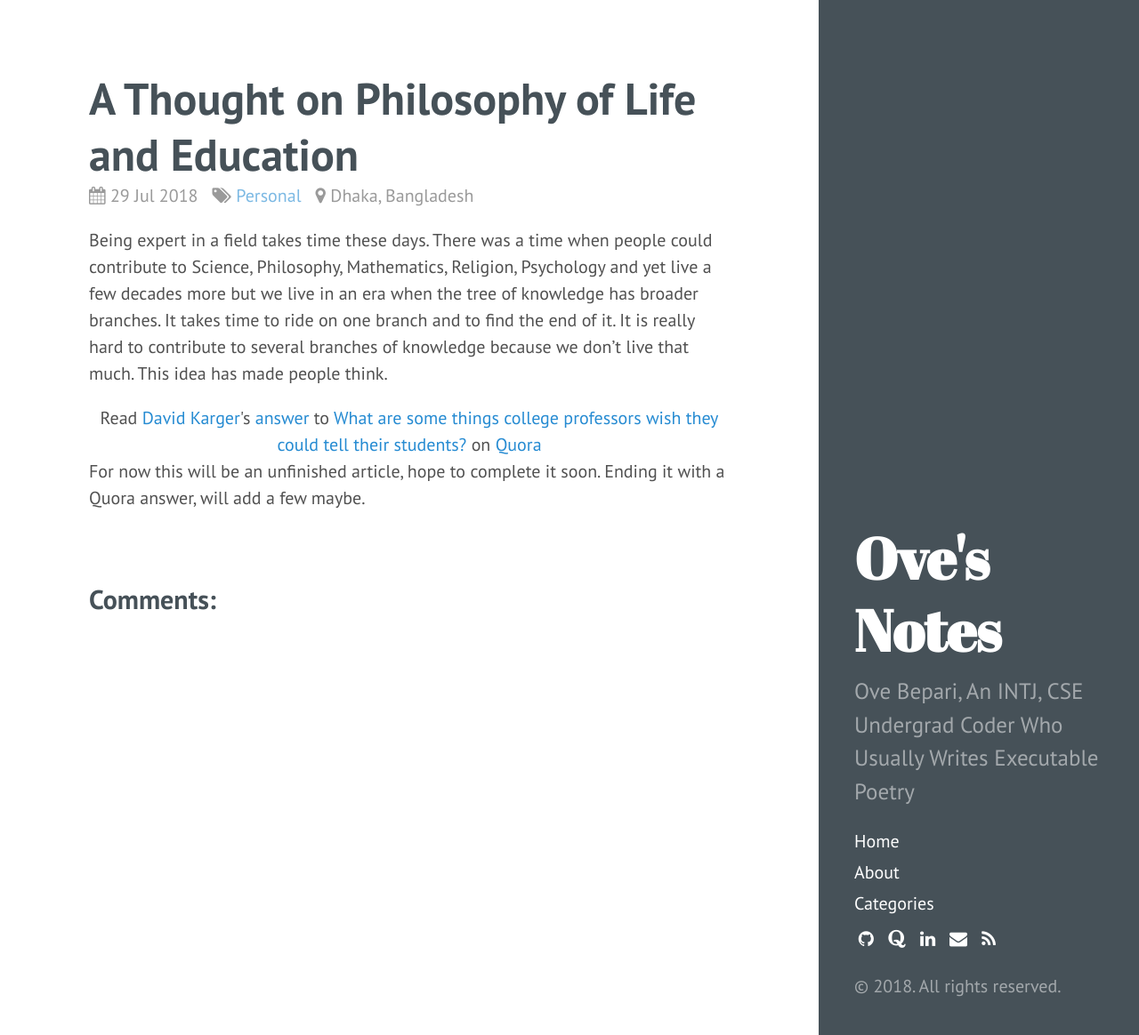
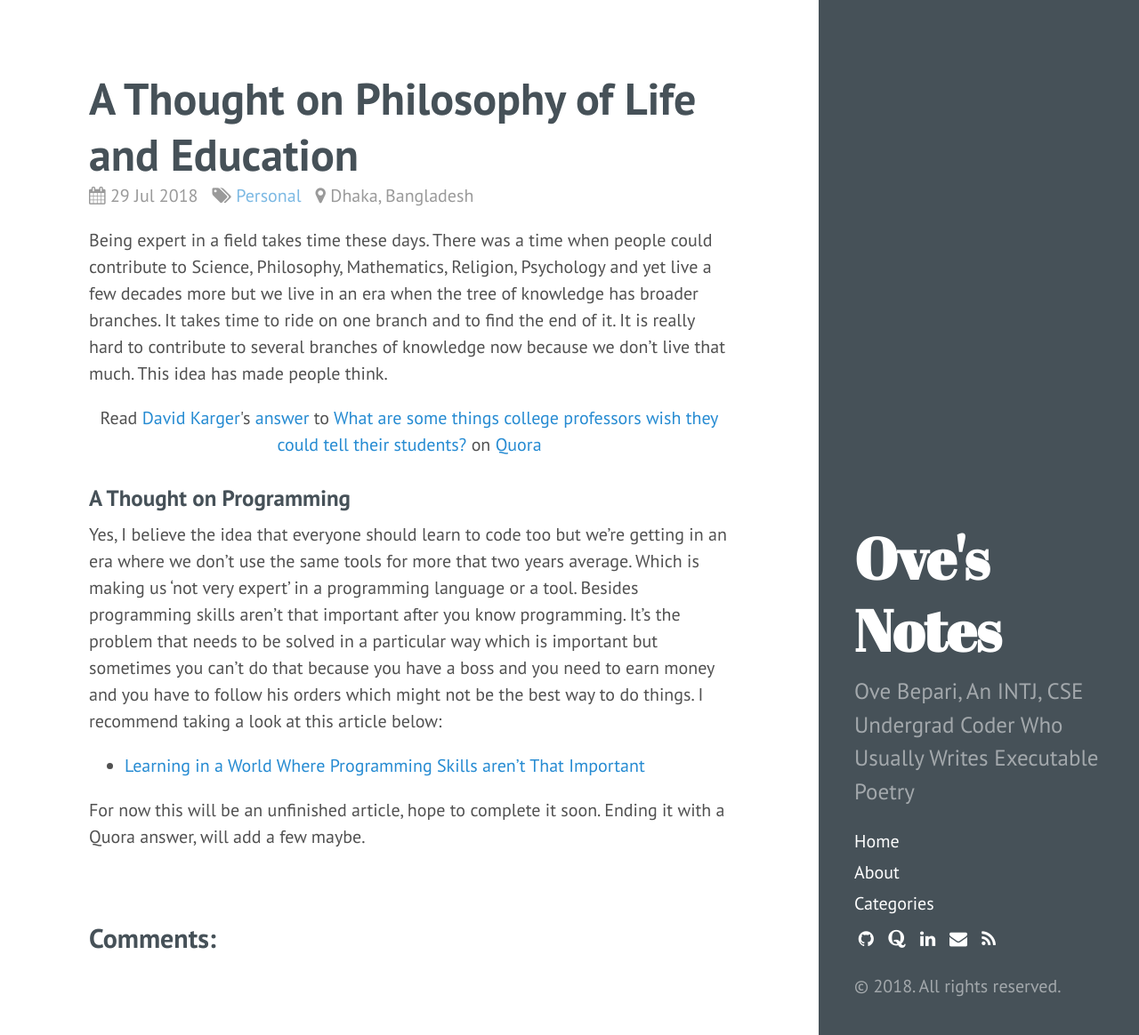
Before and after one commit to ovebepari/ovebepari.github.io, a Jekyll site: the page built from _posts/2018-07-29-A-Thought-on-Philosophy-of-Life-and-Education.md, in a window 1280 px wide and 1164 px high. Shown: the whole window at 89% size. Built offline with Jekyll 4.4.1, drawn with Linux system fonts in a browser that asks for light colours; a script that is not in the unit is left out; comment, search, counter and statistics services are not loaded.

Commit message:
Programming skills arent that importnat - added

```diff
--- a/_posts/2018-07-29-A-Thought-on-Philosophy-of-Life-and-Education.md
+++ b/_posts/2018-07-29-A-Thought-on-Philosophy-of-Life-and-Education.md
@@ -6,12 +6,16 @@ categories: Personal
 location: Dhaka, Bangladesh
 ---
 
-Being expert in a field takes time these days. There was a time when people could contribute to Science, Philosophy, Mathematics, Religion, Psychology and yet live a few decades more but we live in an era when the tree of knowledge has broader branches. It takes time to ride on one branch and to find the end of it. It is really hard to contribute to several branches of knowledge because we don't live that much. This idea has made people think.
+Being expert in a field takes time these days. There was a time when people could contribute to Science, Philosophy, Mathematics, Religion, Psychology and yet live a few decades more but we live in an era when the tree of knowledge has broader branches. It takes time to ride on one branch and to find the end of it. It is really hard to contribute to several branches of knowledge now because we don't live that much. This idea has made people think.
 
 
 <center class="quora-answer">
 <span class='quora-content-embed' data-name='What-are-some-things-college-professors-wish-they-could-tell-their-students/answer/David-Karger-1'>Read <a class='quora-content-link' data-width='560' data-height='260' href='https://www.quora.com/What-are-some-things-college-professors-wish-they-could-tell-their-students/answer/David-Karger-1' data-type='answer' data-id='90137342' data-key='de85b7fcc3fd878835d2c05f17242623' load-full-answer='False' data-embed='kexepkd'><a href='https://www.quora.com/David-Karger-1'>David Karger</a>&#039;s <a href='/What-are-some-things-college-professors-wish-they-could-tell-their-students#ans90137342'>answer</a> to <a href='/What-are-some-things-college-professors-wish-they-could-tell-their-students' ref='canonical'><span class="rendered_qtext">What are some things college professors wish they could tell their students?</span></a></a> on <a href='https://www.quora.com'>Quora</a><script type="text/javascript" src="https://www.quora.com/widgets/content"></script></span>
 </center>
 
+### A Thought on Programming
+Yes, I believe the idea that everyone should learn to code too but we're getting in an era where we don't use the same tools for more that two years average. Which is making us 'not very expert' in a programming language or a tool. Besides programming skills aren't that important after you know programming. It's the problem that needs to be solved in a particular way which is important but sometimes you can't do that because you have a boss and you need to earn money and you have to follow his orders which might not be the best way to do things. I recommend taking a look at this article below:
+
+- <a href="https://daedtech.com/programming-skills-arent-important/">Learning in a World Where Programming Skills aren't That Important</a>
 
 For now this will be an unfinished article, hope to complete it soon. Ending it with a Quora answer, will add a few maybe.
```
